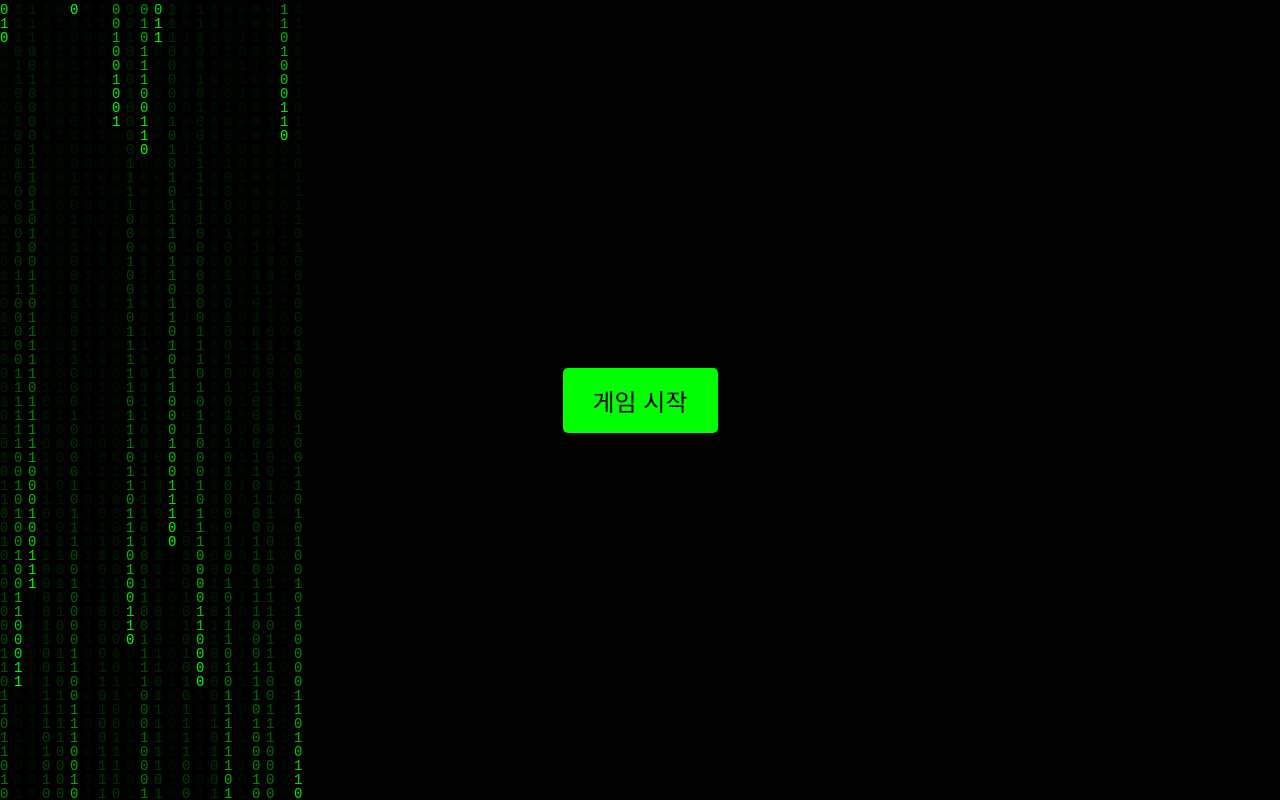
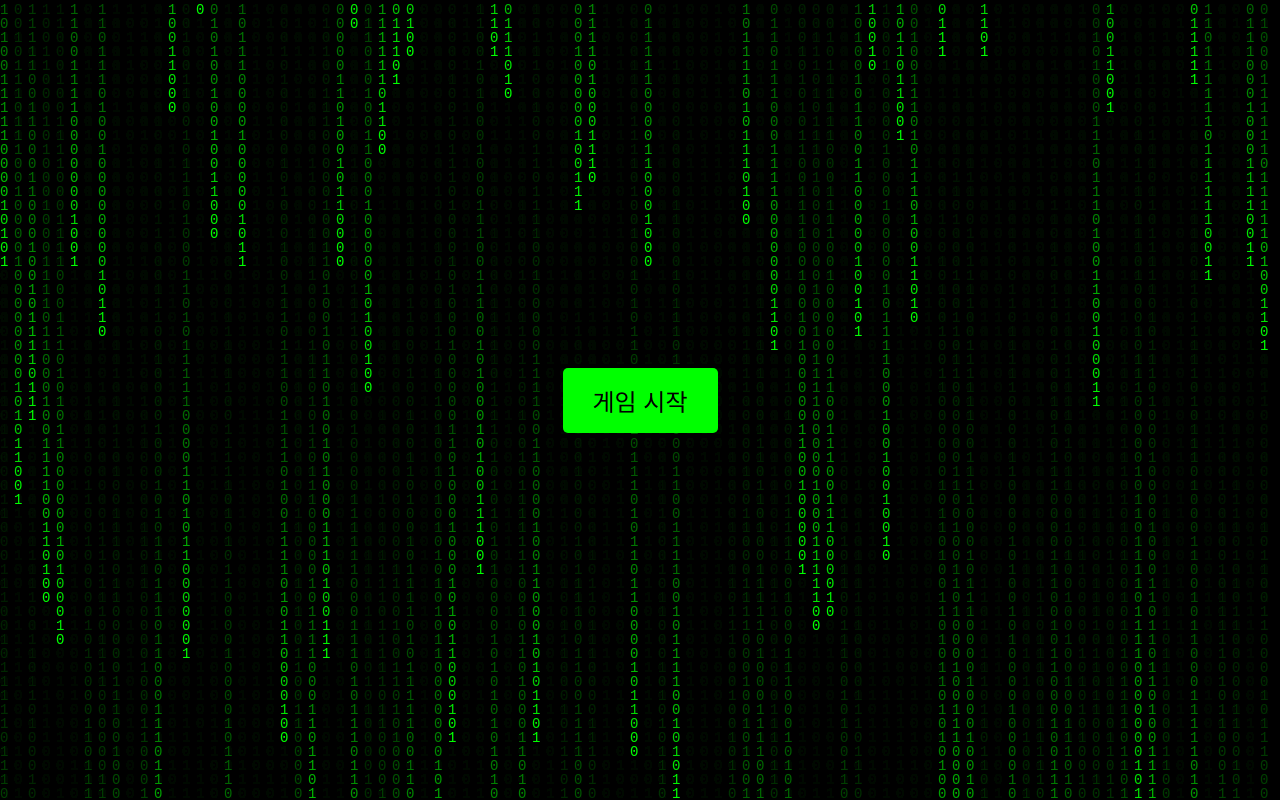
Before and after one commit to jihanikm/matrix-game, a website: page index.html in a window 1280 px wide. Drawn offline with Linux system fonts and the light colour scheme.

Commit message:
Fix: Matrix effect and background transition

```diff
--- a/script.js
+++ b/script.js
@@ -15,11 +15,12 @@ document.addEventListener('DOMContentLoaded', () => {
     const chars = "01";
     const charArray = chars.split("");
     const fontSize = 14;
-    const columns = canvas.width / fontSize;
-    const drops = [];
+    let columns;
+    let drops = [];
 
-    for (let i = 0; i < columns; i++) {
-        drops[i] = 1;
+    function initMatrix() {
+        columns = Math.floor(canvas.width / fontSize);
+        drops = Array(columns).fill(1);
     }
 
     function drawMatrix() {
@@ -52,9 +53,11 @@ document.addEventListener('DOMContentLoaded', () => {
 
     window.addEventListener('resize', () => {
         resizeCanvas();
+        initMatrix();
     });
 
     // 초기화
     resizeCanvas();
+    initMatrix();
     const matrixInterval = setInterval(drawMatrix, 33);
 });
--- a/style.css
+++ b/style.css
@@ -20,6 +20,7 @@ body {
     height: 100%;
     background-color: black;
     z-index: 1;
+    transition: opacity 0.5s ease;
 }
 
 #bathroom-background {
```
